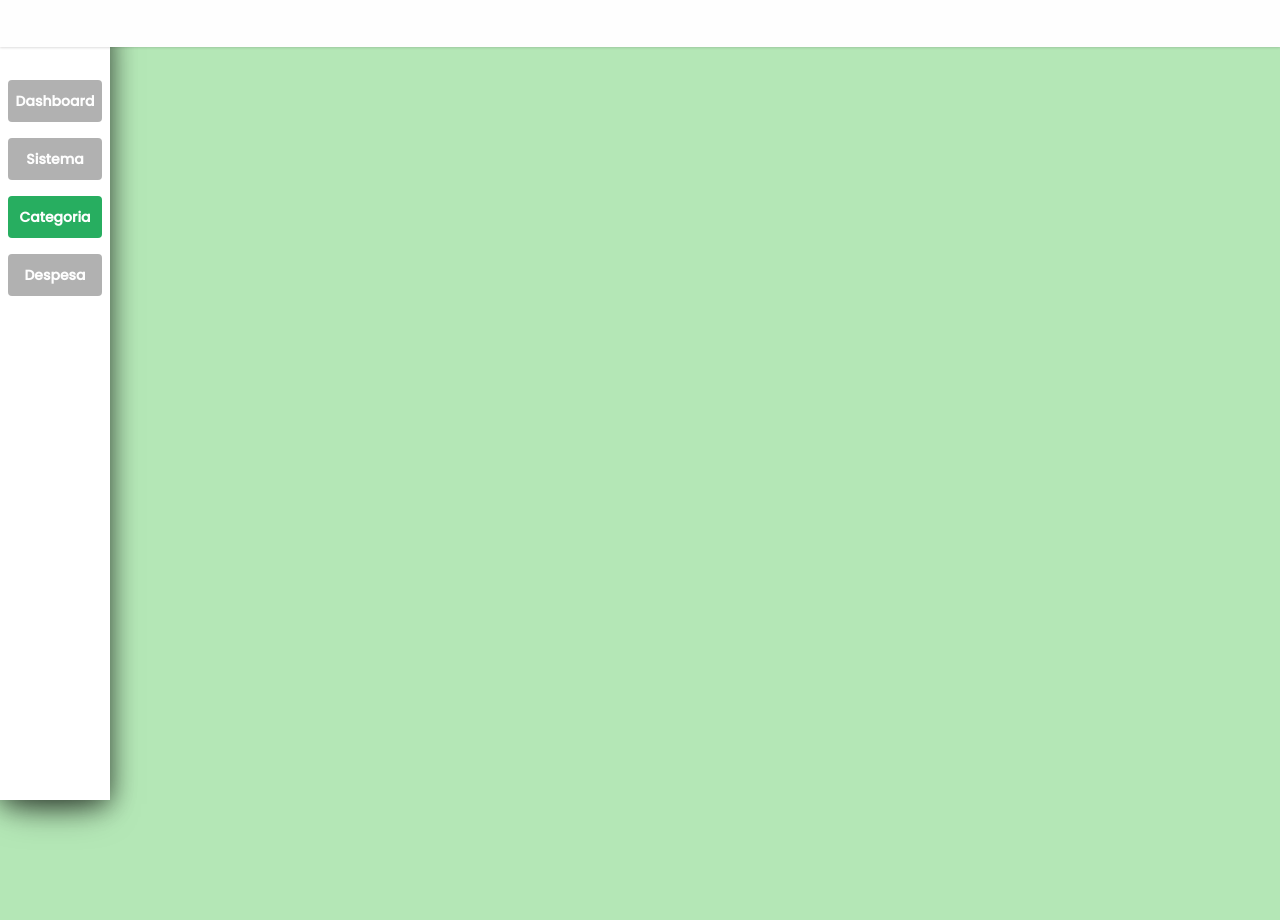
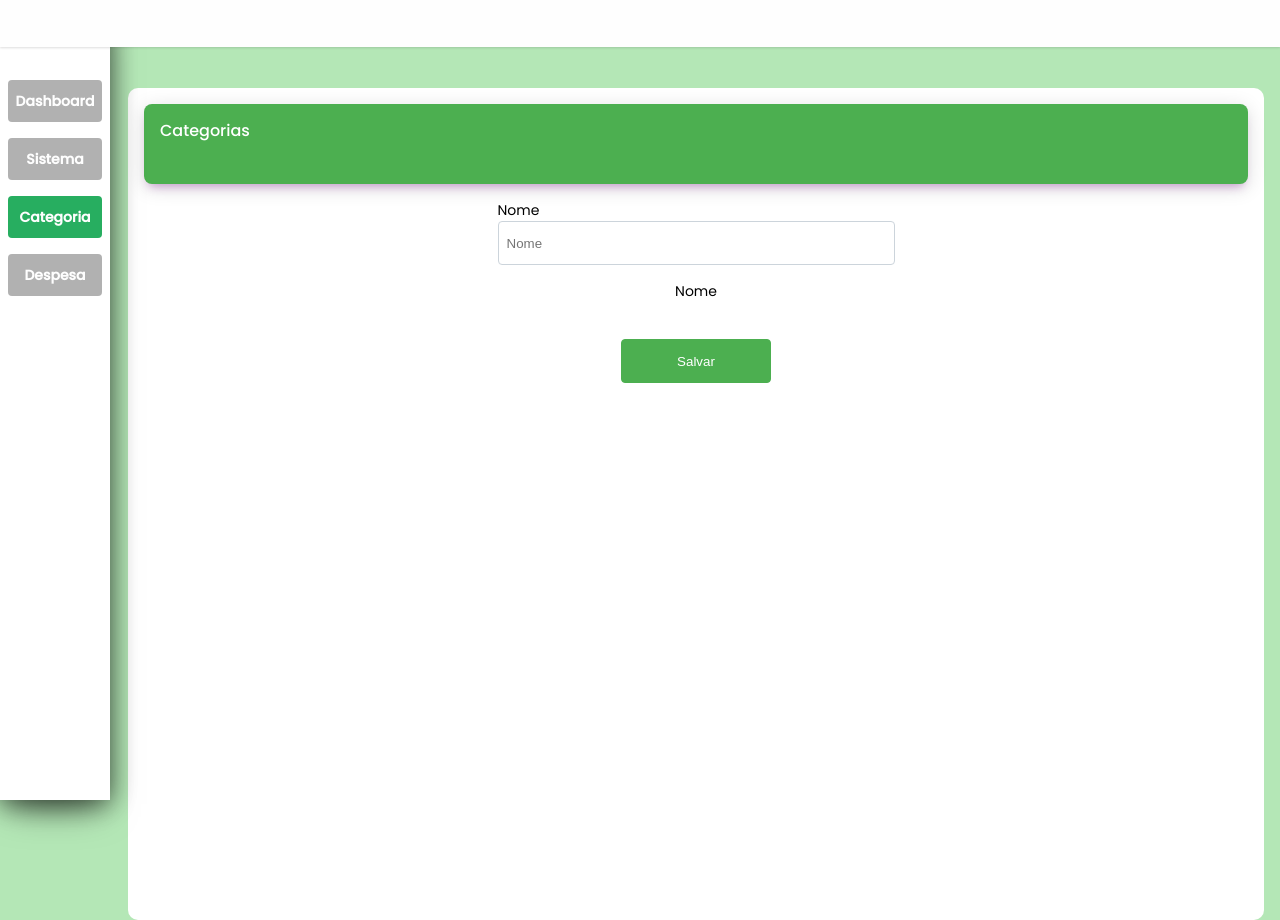
Before and after one commit to AtelliAndressa/SistemaFinanceiro-front, an Angular app: page /categoria in a window 1280 px wide. Before the commit the page ends 800 px from the top, so only its background shows below. Built offline with nearby package versions, Linux system fonts and the light colour scheme.

Commit message:
inclusao ngselect

```diff
--- a/package.json
+++ b/package.json
@@ -22,6 +22,7 @@
     "@angular/platform-server": "^17.1.0",
     "@angular/router": "^17.1.0",
     "@angular/ssr": "^17.1.0",
+    "@ng-select/ng-select": "^12.0.6",
     "express": "^4.18.2",
     "rxjs": "~7.8.0",
     "tslib": "^2.3.0",
--- a/src/app/pages/categoria/categoria.component.html
+++ b/src/app/pages/categoria/categoria.component.html
@@ -1,2 +1,41 @@
 <navbar></navbar>
 <sidebar></sidebar>
+
+<div class="container-base">
+
+    <div class="content-page">
+        <div class="card-header">
+            <div class="card-title">
+                Categorias
+            </div>
+        </div>
+
+        <form class="form-page" [formGroup]="categoriaForm"  (submit)="enviar()">
+            <div class="row">
+                <div class="group-row">
+                    <label>Nome</label>
+                    <input type="text" name="name" id="name" placeholder="Nome" formControlName="name" required />
+                    <label class="error-input" *ngIf="categoriaForm.get('name')?.errors?.['required']
+                    && categoriaForm.get('name')?.touched">
+                        Campo Obrigatório!
+                    </label>
+                </div>
+            </div>
+            <div class="row">
+                <div class="group-row">
+                    <label>Nome</label>
+                    <ng-select>
+
+                    </ng-select>
+
+                </div>
+            </div>
+            <div class="row">
+                <div class="group-row">
+                    <input type="submit" class="btn-primary" value="Salvar"/>
+                </div>
+            </div>
+        </form>
+    </div>
+
+</div>
--- a/src/app/pages/categoria/categoria.component.ts
+++ b/src/app/pages/categoria/categoria.component.ts
@@ -1,22 +1,43 @@
 import { Component } from '@angular/core';
 import { MenuService } from '../../services/menu.service';
-
 import { NavbarModule } from '../../components/navbar/navbar.module';
 import { SidebarModule } from '../../components/sidebar/sidebar.module';
+import { FormBuilder, FormGroup, FormsModule, NgSelectOption, ReactiveFormsModule, Validators } from '@angular/forms';
+import { CommonModule } from '@angular/common';
+import { NgSelectModule } from '@ng-select/ng-select';
 
 @Component({
   selector: 'categoria',
   standalone: true,
-  imports: [NavbarModule, SidebarModule],
+  imports: [NavbarModule, SidebarModule, ReactiveFormsModule, FormsModule, CommonModule, NgSelectModule],
   templateUrl: './categoria.component.html',
   styleUrl: './categoria.component.scss'
 })
 export class CategoriaComponent {
 
-  constructor(public menuService:MenuService){}
+  constructor(public menuService:MenuService, public formBuilder: FormBuilder){}
+
+  categoriaForm: FormGroup;
 
   ngOnInit(){
     this.menuService.menuSelecionado = 3;
+
+    this.categoriaForm = this.formBuilder.group(
+      {
+        name:['', [Validators.required]]
+      }
+    )
+  }
+
+  dadosForm() {
+    return this.categoriaForm.controls;
+  }
+
+  enviar() {
+    debugger
+    var dados = this.dadosForm();
+
+    alert(dados["name"].value)
   }
 
 }
```
Also changed, not shown: 1 other file (tests, documents, lock files or other folders).
